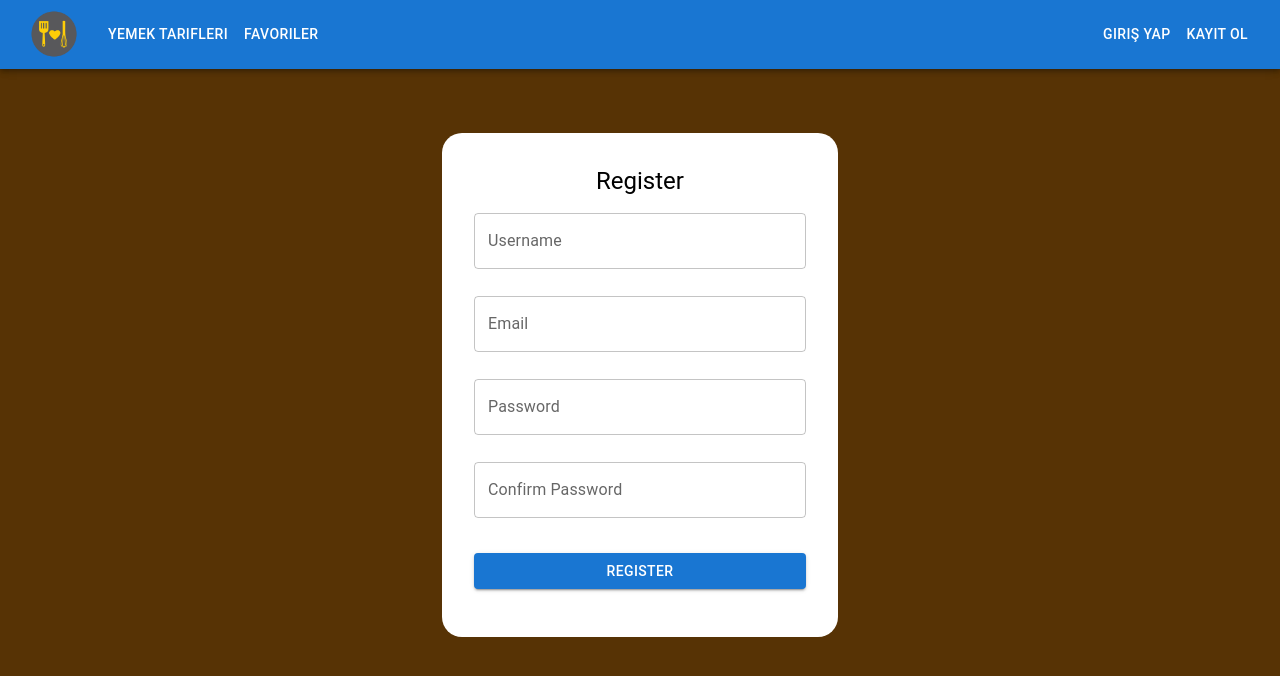
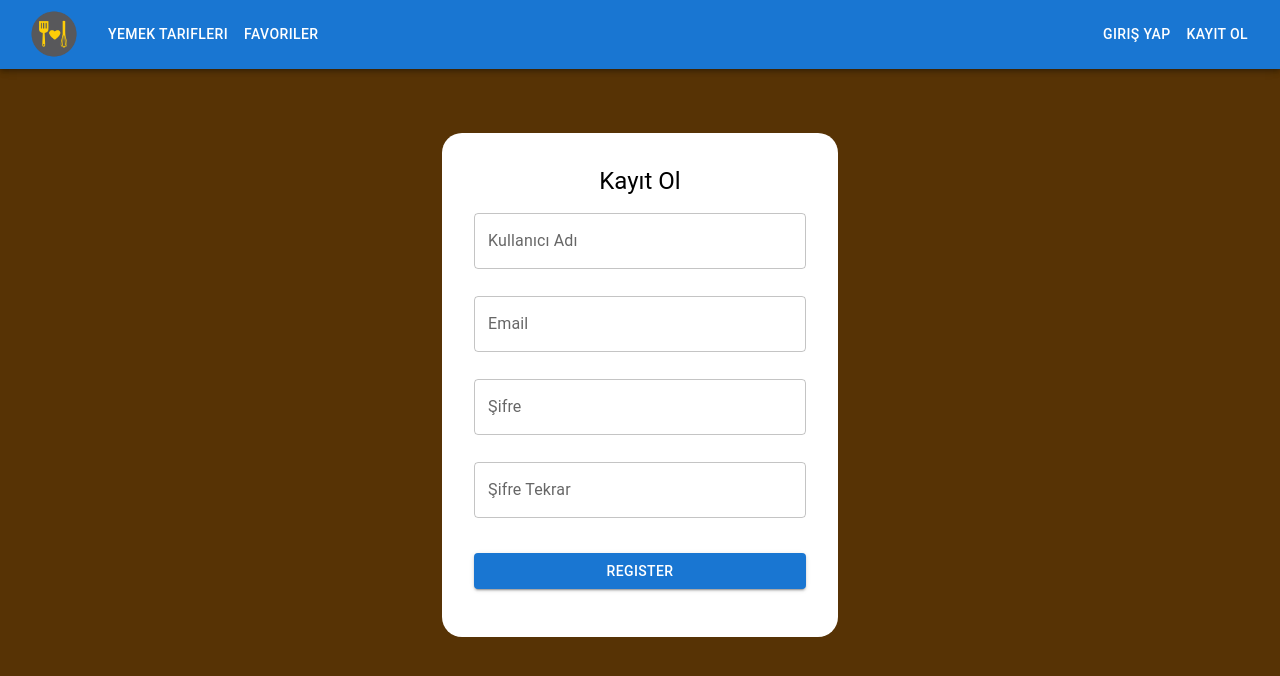
Before and after one commit to Cagritrkmen/RecipeApp, a Next.js app: page /Register in a window 1280 px wide. Shown: the top 676 px of the page. Built offline with nearby package versions, Linux system fonts and the light colour scheme.

Commit message:
add validationschema

```diff
--- a/db.json
+++ b/db.json
@@ -219,18 +219,11 @@
     {
       "username": "cagri",
       "email": "123@gmail.com",
-      "password": "123efsane123",
-      "passwordConfirm": "123efsane123",
+      "password": "123123",
+      "passwordConfirm": "123123",
       "role": "user",
-      "id": 3
-    },
-    {
-      "username": "cagri123",
-      "email": "cagri@gmail.com",
-      "password": "123efsane123",
-      "passwordConfirm": "123efsane123",
-      "role": "user",
-      "id": 4
+      "Şifre": "123",
+      "id": 1
     }
   ]
 }
--- a/src/pages/Register/index.js
+++ b/src/pages/Register/index.js
@@ -1,13 +1,14 @@
 import React from 'react';
 import { Formik, Form, Field, ErrorMessage } from 'formik';
-import * as Yup from 'yup';
 import { useDispatch, useSelector } from 'react-redux';
 import { registerUser } from '../../../store/userSlice';
 import { Button, TextField, Typography, Container, Box } from '@mui/material';
+import { toast, ToastContainer } from 'react-toastify';
+import 'react-toastify/dist/ReactToastify.css';
+import validationSchema from './validationSchema';
 
 const Register = () => {
   const dispatch = useDispatch();
-  const { error } = useSelector((state) => state.user);
 
   const initialValues = {
     username: '',
@@ -17,23 +18,29 @@ const Register = () => {
     role: 'user',
   };
 
-  const validationSchema = Yup.object().shape({
-    username: Yup.string().required('Username is required'),
-    email: Yup.string().email('Invalid email').required('Email is required'),
-    password: Yup.string().required('Password is required').min(6, 'Password must be at least 6 characters'),
-    passwordConfirm: Yup.string().oneOf([Yup.ref('password'), null], 'Passwords must match'),
-  });
 
-  const handleSubmit = (values, { setSubmitting }) => {
-    dispatch(registerUser(values));
-    setSubmitting(false);
+
+  const handleSubmit = async (values, { setSubmitting }) => {
+    try {
+      const response = await dispatch(registerUser(values));
+      console.log(response);
+      if(response.type=="user/registerUser/fulfilled")
+      toast.success('Kayıt Başarılı');
+      else{
+        toast.error("Kullanıcı zaten mevcut");
+      }
+    } catch (error) {
+
+    } finally {
+      setSubmitting(false);
+    }
   };
 
   return (
-    <Container component="main" maxWidth="xs" >
-      <Box sx={{ marginTop: 8, display: 'flex', flexDirection: 'column', alignItems: 'center', bgcolor: 'background.paper', p: 4, borderRadius:"20px"}}>
+    <Container component="main" maxWidth="xs">
+      <Box sx={{ marginTop: 8, display: 'flex', flexDirection: 'column', alignItems: 'center', bgcolor: 'background.paper', p: 4, borderRadius: "20px" }}>
         <Typography component="h1" variant="h5">
-          Register
+          Kayıt Ol
         </Typography>
         <Formik
           initialValues={initialValues}
@@ -48,7 +55,7 @@ const Register = () => {
                     {...field}
                     margin="normal"
                     fullWidth
-                    label="Username"
+                    label="Kullanıcı Adı"
                     type="text"
                     error={form.errors.username && form.touched.username}
                     helperText={<ErrorMessage name="username" />}
@@ -76,7 +83,7 @@ const Register = () => {
                     {...field}
                     margin="normal"
                     fullWidth
-                    label="Password"
+                    label="Şifre"
                     type="password"
                     error={form.errors.password && form.touched.password}
                     helperText={<ErrorMessage name="password" />}
@@ -90,14 +97,13 @@ const Register = () => {
                     {...field}
                     margin="normal"
                     fullWidth
-                    label="Confirm Password"
+                    label="Şifre Tekrar"
                     type="password"
                     error={form.errors.passwordConfirm && form.touched.passwordConfirm}
                     helperText={<ErrorMessage name="passwordConfirm" />}
                   />
                 )}
               </Field>
-
               <Button
                 type="submit"
                 fullWidth
@@ -108,10 +114,10 @@ const Register = () => {
               >
                 Register
               </Button>
-              {error && <Typography color="error">{error}</Typography>}
             </Form>
           )}
         </Formik>
+        <ToastContainer position='bottom-right' />
       </Box>
     </Container>
   );
--- /dev/null
+++ b/src/pages/Register/validationSchema.js
@@ -0,0 +1,10 @@
+import * as Yup from 'yup';
+
+const validationSchema = Yup.object().shape({
+    username: Yup.string().required('Kullanıcı adı zorunlu'),
+    email: Yup.string().email('Geçersiz email').required('Email girmek zorunlu'),
+    password: Yup.string().required('Şifre girmek zorunlu').min(6, 'Şifre en az 6 karakter uzunluğunda olmalıdır'),
+    passwordConfirm: Yup.string().oneOf([Yup.ref('password'), null], 'Şifreler aynı değil'),
+  });
+
+export default validationSchema
```
Also changed, not shown: src/pages/Login/index.js (+7 -7 lines).
